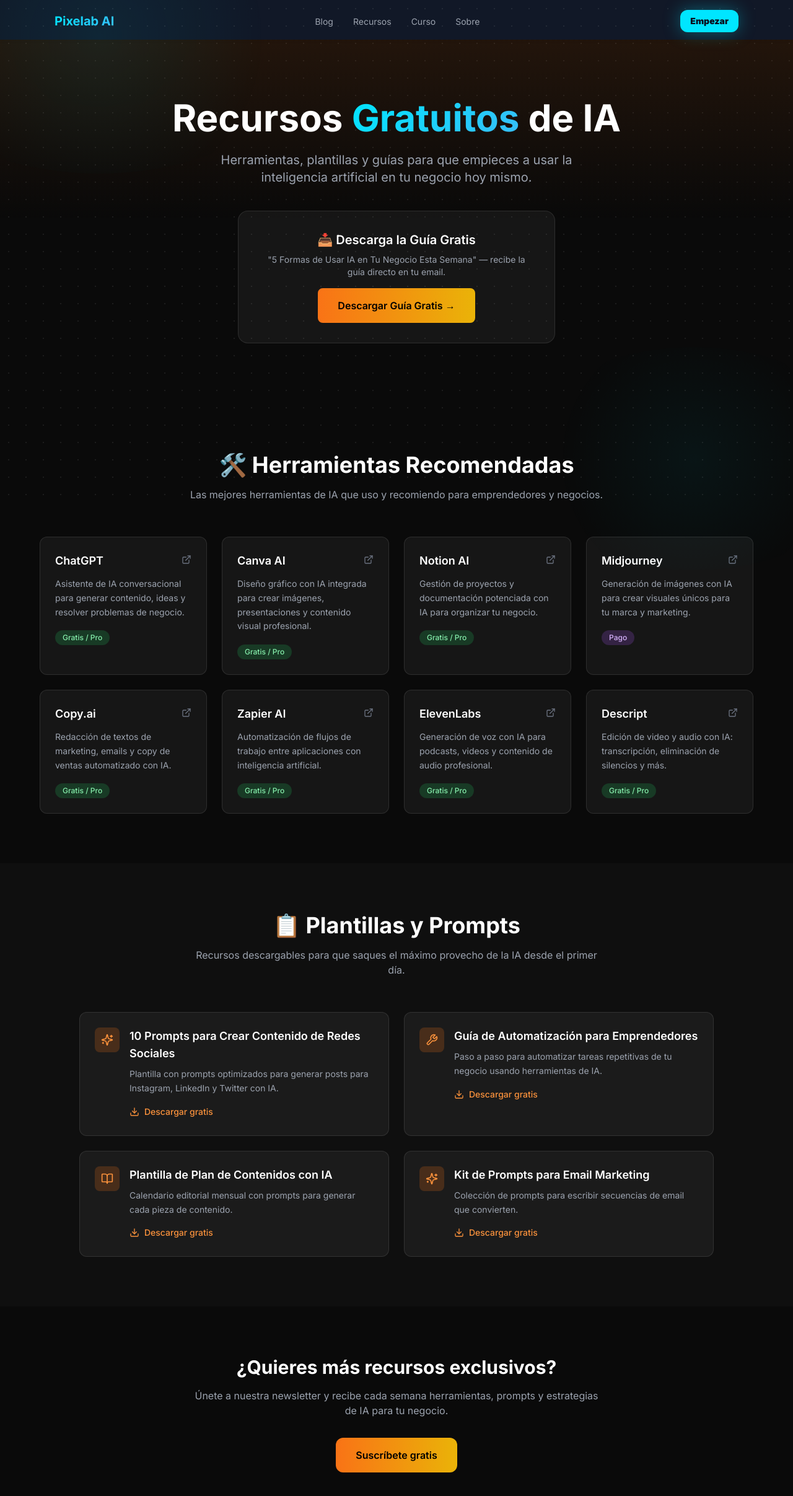
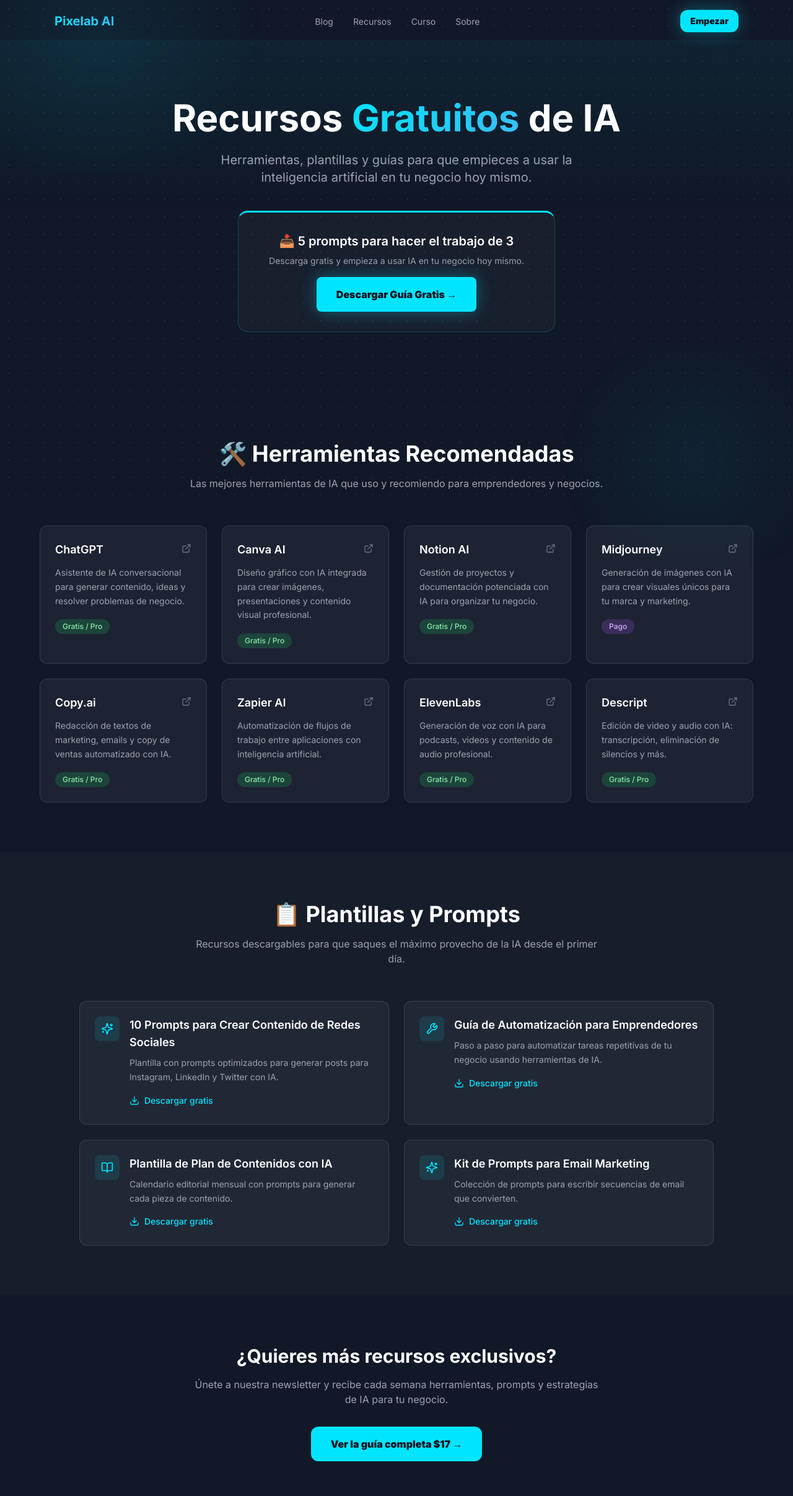
Before and after one commit to Brainopenclaw/pixelabai-coming-soon, a Next.js app: page /recursos in a window 1280 px wide. Shown: the top 2414 px of the page at 62% size. Built offline with nearby package versions, Linux system fonts and the light colour scheme.

Commit message:
fix: complete orange→cyan rebranding, update copy, remove AIOS references

```diff
--- a/src/app/recursos/page.tsx
+++ b/src/app/recursos/page.tsx
@@ -32,25 +32,25 @@ const fadeUp = { hidden: { opacity: 0, y: 30 }, visible: { opacity: 1, y: 0 } };
 
 export default function RecursosPage() {
   return (
-    <main className="min-h-screen bg-[#0a0a0a]">
+    <main className="min-h-screen bg-[#111827]">
       <BreadcrumbJsonLd items={breadcrumbItems} />
       <section className="relative py-24 px-6 text-center overflow-hidden">
-        <div className="absolute inset-0 bg-gradient-to-b from-orange-500/10 via-transparent to-transparent" />
+        <div className="absolute inset-0 bg-gradient-to-b from-[#00E5FF]/5 via-transparent to-transparent" />
         <div className="relative z-10 max-w-3xl mx-auto">
           <motion.h1 initial="hidden" animate="visible" variants={fadeUp} transition={{ duration: 0.7 }} className="text-4xl md:text-5xl lg:text-6xl font-bold mb-6">
-            Recursos <span className="text-gradient-orange">Gratuitos</span> de IA
+            Recursos <span className="text-gradient-cyan">Gratuitos</span> de IA
           </motion.h1>
           <motion.p initial="hidden" animate="visible" variants={fadeUp} transition={{ duration: 0.7, delay: 0.15 }} className="text-lg md:text-xl text-gray-400 mb-10 max-w-2xl mx-auto">
             Herramientas, plantillas y guías para que empieces a usar la inteligencia artificial en tu negocio hoy mismo.
           </motion.p>
-          <motion.div initial="hidden" animate="visible" variants={fadeUp} transition={{ duration: 0.7, delay: 0.3 }} className="bg-white/5 border border-white/10 rounded-2xl p-8 max-w-lg mx-auto">
-            <h3 className="text-xl font-semibold mb-2">📥 Descarga la Guía Gratis</h3>
-            <p className="text-gray-400 text-sm mb-4">&quot;5 Formas de Usar IA en Tu Negocio Esta Semana&quot; — recibe la guía directo en tu email.</p>
-            <Link href="/#email-capture"
-              className="inline-block px-8 py-4 bg-gradient-to-r from-orange-500 to-yellow-500 text-black font-semibold rounded-lg hover:opacity-90 transition-opacity"
+          <motion.div initial="hidden" animate="visible" variants={fadeUp} transition={{ duration: 0.7, delay: 0.3 }} className="bg-[rgba(255,255,255,0.03)] border border-[rgba(0,229,255,0.2)] border-t-[3px] border-t-[#00E5FF] rounded-2xl p-8 max-w-lg mx-auto">
+            <h3 className="text-xl font-semibold mb-2">📥 5 prompts para hacer el trabajo de 3</h3>
+            <p className="text-gray-400 text-sm mb-4">Descarga gratis y empieza a usar IA en tu negocio hoy mismo.</p>
+            <a href="https://bio.pixelabai.com" target="_blank" rel="noopener noreferrer"
+              className="inline-block px-8 py-4 bg-[#00E5FF] text-[#0a0f1e] font-black rounded-lg hover:opacity-90 transition-opacity shadow-[0_0_28px_rgba(0,229,255,0.35)]"
             >
               Descargar Guía Gratis →
-            </Link>
+            </a>
           </motion.div>
         </div>
       </section>
@@ -62,10 +62,10 @@ export default function RecursosPage() {
           </motion.div>
           <div className="grid grid-cols-1 sm:grid-cols-2 lg:grid-cols-4 gap-6">
             {tools.map((tool, i) => (
-              <motion.a key={tool.name} href={tool.link} target="_blank" rel="noopener noreferrer" initial="hidden" whileInView="visible" viewport={{ once: true, margin: "-50px" }} variants={fadeUp} transition={{ duration: 0.5, delay: i * 0.05 }} className="group bg-white/5 border border-white/10 rounded-xl p-6 hover:border-orange-500/50 hover:bg-white/[0.08] transition-all">
+              <motion.a key={tool.name} href={tool.link} target="_blank" rel="noopener noreferrer" initial="hidden" whileInView="visible" viewport={{ once: true, margin: "-50px" }} variants={fadeUp} transition={{ duration: 0.5, delay: i * 0.05 }} className="group bg-white/5 border border-white/10 rounded-xl p-6 hover:border-[#00E5FF]/50 hover:bg-white/[0.08] transition-all">
                 <div className="flex items-start justify-between mb-3">
-                  <h3 className="text-lg font-semibold group-hover:text-orange-400 transition-colors">{tool.name}</h3>
-                  <ExternalLink className="w-4 h-4 text-gray-500 group-hover:text-orange-400 transition-colors flex-shrink-0 mt-1" />
+                  <h3 className="text-lg font-semibold group-hover:text-[#00E5FF] transition-colors">{tool.name}</h3>
+                  <ExternalLink className="w-4 h-4 text-gray-500 group-hover:text-[#00E5FF] transition-colors flex-shrink-0 mt-1" />
                 </div>
                 <p className="text-sm text-gray-400 mb-4 leading-relaxed">{tool.description}</p>
                 <span className={`inline-block text-xs font-medium px-3 py-1 rounded-full ${tool.badge === "Pago" ? "bg-purple-500/20 text-purple-300" : "bg-green-500/20 text-green-300"}`}>{tool.badge}</span>
@@ -82,12 +82,12 @@ export default function RecursosPage() {
           </motion.div>
           <div className="grid grid-cols-1 md:grid-cols-2 gap-6">
             {templates.map((tpl, i) => (
-              <motion.div key={tpl.title} initial="hidden" whileInView="visible" viewport={{ once: true, margin: "-50px" }} variants={fadeUp} transition={{ duration: 0.5, delay: i * 0.1 }} className="bg-white/5 border border-white/10 rounded-xl p-6 flex gap-4 items-start hover:border-orange-500/30 transition-colors">
-                <div className="w-10 h-10 rounded-lg bg-orange-500/20 flex items-center justify-center flex-shrink-0"><tpl.icon className="w-5 h-5 text-orange-400" /></div>
+              <motion.div key={tpl.title} initial="hidden" whileInView="visible" viewport={{ once: true, margin: "-50px" }} variants={fadeUp} transition={{ duration: 0.5, delay: i * 0.1 }} className="bg-white/5 border border-white/10 rounded-xl p-6 flex gap-4 items-start hover:border-[#00E5FF]/30 transition-colors">
+                <div className="w-10 h-10 rounded-lg bg-[rgba(0,229,255,0.1)] flex items-center justify-center flex-shrink-0"><tpl.icon className="w-5 h-5 text-[#00E5FF]" /></div>
                 <div className="flex-1">
                   <h3 className="text-lg font-semibold mb-2">{tpl.title}</h3>
                   <p className="text-sm text-gray-400 mb-4 leading-relaxed">{tpl.description}</p>
-                  <button className="inline-flex items-center gap-2 text-sm text-orange-400 hover:text-orange-300 transition-colors font-medium"><Download className="w-4 h-4" />Descargar gratis</button>
+                  <button className="inline-flex items-center gap-2 text-sm text-[#00E5FF] hover:text-[#38bdf8] transition-colors font-medium"><Download className="w-4 h-4" />Descargar gratis</button>
                 </div>
               </motion.div>
             ))}
@@ -98,7 +98,7 @@ export default function RecursosPage() {
         <motion.div initial="hidden" whileInView="visible" viewport={{ once: true }} variants={fadeUp} transition={{ duration: 0.6 }} className="max-w-2xl mx-auto">
           <h2 className="text-2xl md:text-3xl font-bold mb-4">¿Quieres más recursos exclusivos?</h2>
           <p className="text-gray-400 mb-8">Únete a nuestra newsletter y recibe cada semana herramientas, prompts y estrategias de IA para tu negocio.</p>
-          <Link href="/" className="inline-block px-8 py-4 bg-gradient-to-r from-orange-500 to-yellow-500 text-black font-semibold rounded-xl hover:opacity-90 transition-opacity">Suscríbete gratis</Link>
+          <a href="https://bio.pixelabai.com/order-form" target="_blank" rel="noopener noreferrer" className="inline-block px-8 py-4 bg-[#00E5FF] text-[#0a0f1e] font-black rounded-xl hover:opacity-90 transition-opacity">Ver la guía completa $17 →</a>
         </motion.div>
       </section>
     </main>
--- a/src/components/CTASection.tsx
+++ b/src/components/CTASection.tsx
@@ -59,7 +59,7 @@ export default function CTASection() {
               onMouseEnter={(e) => { (e.currentTarget as HTMLElement).style.borderColor = "rgba(0,229,255,0.5)"; }}
               onMouseLeave={(e) => { (e.currentTarget as HTMLElement).style.borderColor = "rgba(0,229,255,0.2)"; }}
             >
-              Comprar AIOS $17 →
+              Ver la guía completa $17 →
             </a>
           </motion.div>
         </motion.div>
--- a/src/components/Footer.tsx
+++ b/src/components/Footer.tsx
@@ -11,7 +11,7 @@ export default function Footer() {
         <div className="grid md:grid-cols-3 gap-12 mb-12">
           {/* Column 1: Brand */}
           <div>
-            <span className="text-2xl font-bold text-gradient-orange">
+            <span className="text-2xl font-bold text-gradient-cyan">
               Pixelab AI
             </span>
             <p className="text-sm text-text-muted mt-3 leading-relaxed">
--- a/src/components/Hero.tsx
+++ b/src/components/Hero.tsx
@@ -88,7 +88,7 @@ export default function Hero() {
             className="px-8 py-4 rounded-xl font-semibold text-lg transition-all"
             style={{ border: "1px solid rgba(0,229,255,0.2)", color: "#00E5FF" }}
           >
-            Ver la guía AIOS $17 →
+            Ver la guía completa $17 →
           </a>
         </motion.div>
 
--- a/src/components/SocialProof.tsx
+++ b/src/components/SocialProof.tsx
@@ -28,7 +28,7 @@ function CountUp({
   }, [isInView, target]);
 
   return (
-    <span ref={ref} className="text-5xl md:text-6xl font-bold text-gradient-orange">
+    <span ref={ref} className="text-5xl md:text-6xl font-bold text-gradient-cyan">
       {count}
       {suffix}
     </span>
@@ -52,7 +52,7 @@ export default function SocialProof() {
         whileInView={{ opacity: 1, y: 0 }}
         viewport={{ once: true }}
         transition={{ duration: 0.7 }}
-        className="rounded-2xl bg-gradient-to-br from-surface to-surface/80 border border-white/5 p-12 md:p-16"
+        className="rounded-2xl bg-[rgba(255,255,255,0.03)] border border-[rgba(0,229,255,0.2)] p-12 md:p-16"
       >
         <div className="grid md:grid-cols-3 gap-12 text-center">
           {stats.map((stat, index) => (
```
Also changed, not shown: src/app/sobre-mi/page.tsx (+9 -9 lines).
